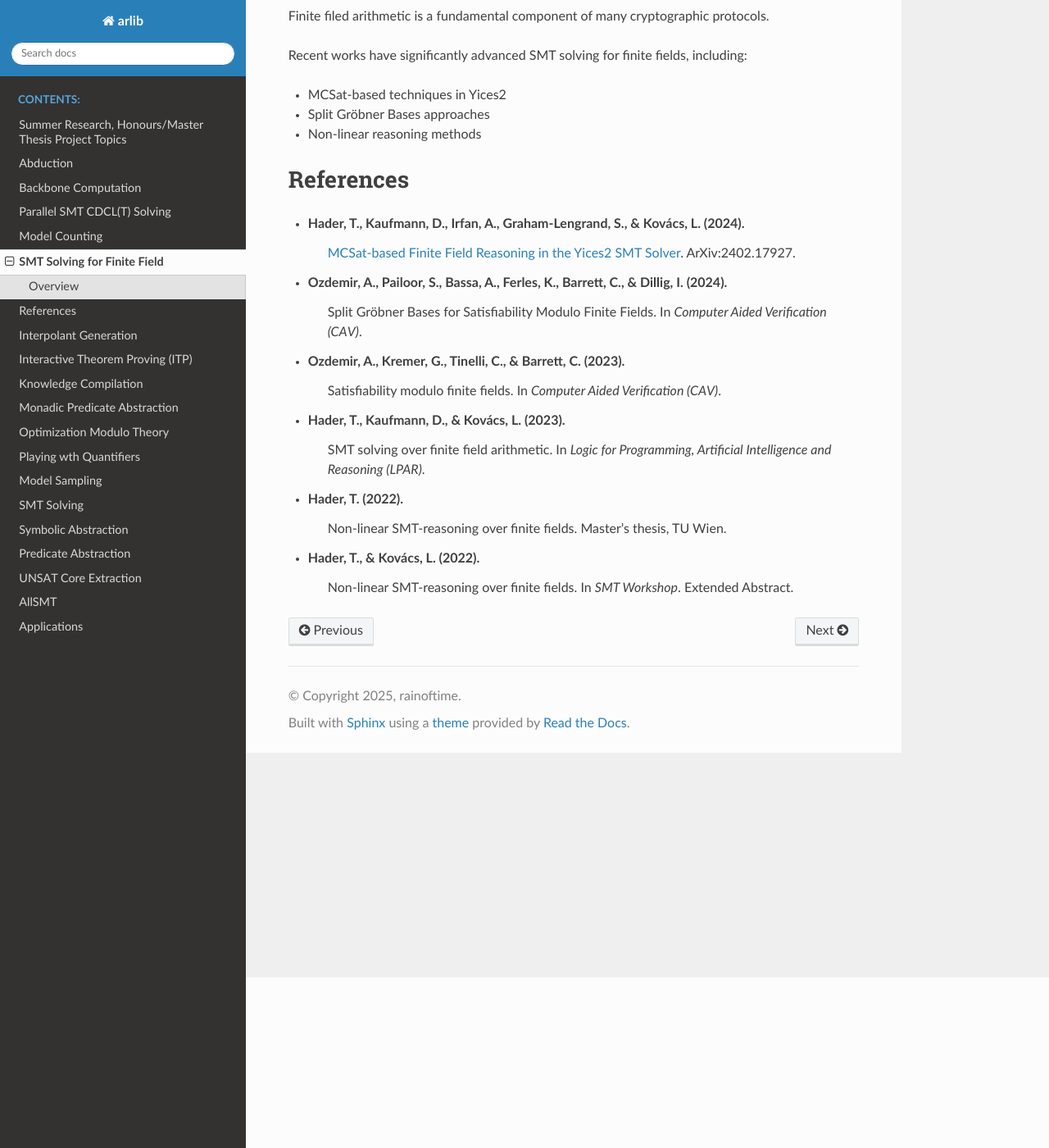
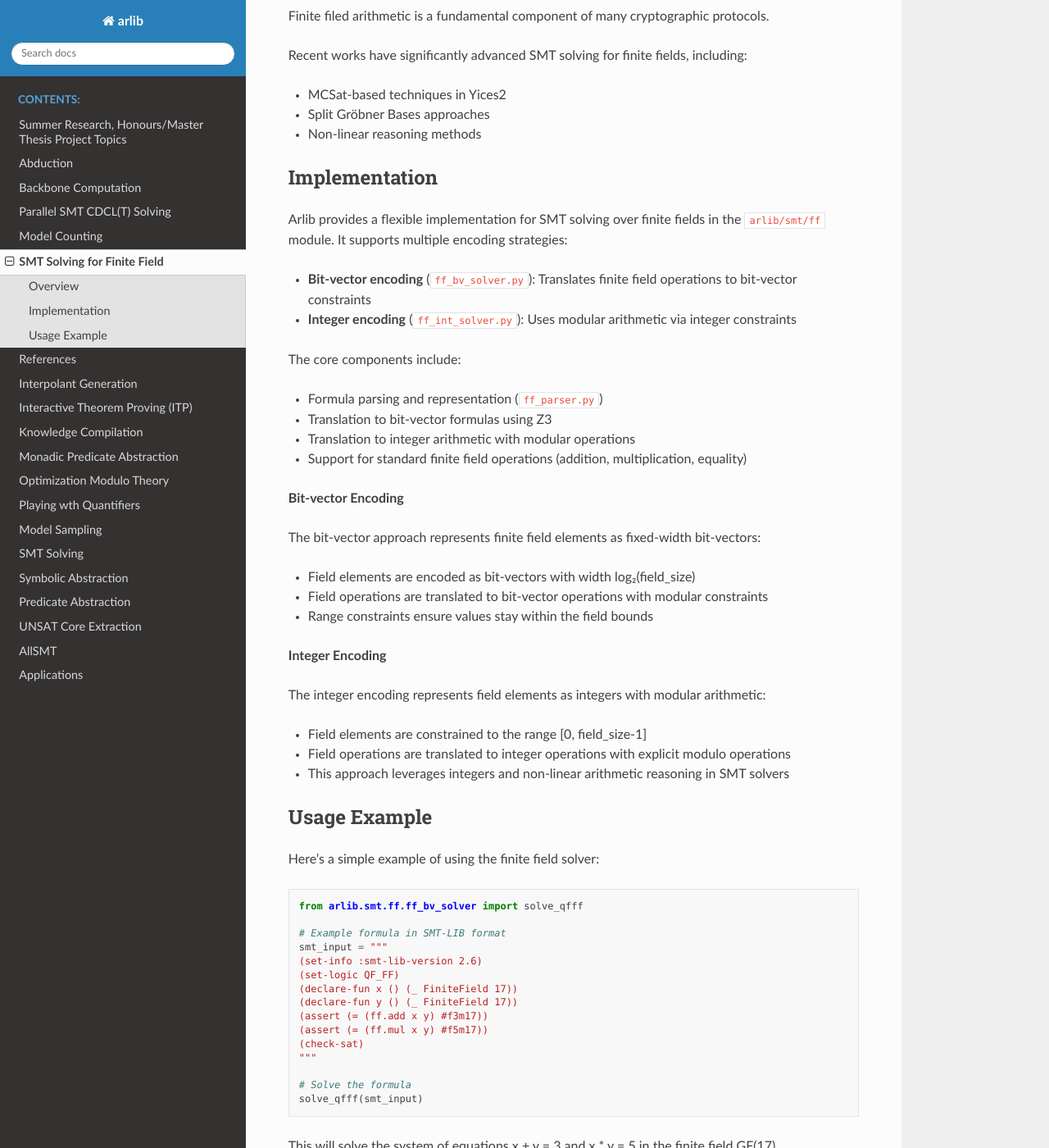
Before and after one commit to ZJU-Automated-Reasoning-Group/arlib, a Sphinx documentation site: the page built from docs/source/ff.rst, in a window 1280 px wide and 1400 px high, scrolled down 208 px. Shown: the whole window at 82% size. Built offline with Sphinx 7.4.7 and the Read the Docs theme 3.1.0, drawn with Linux system fonts in a browser that asks for light colours; some of the changed text lies outside the part shown.

Commit message:
more doc

```diff
--- a/docs/source/ff.rst
+++ b/docs/source/ff.rst
@@ -1,4 +1,3 @@
-
 SMT Solving for Finite Field
 ============================
 
@@ -18,6 +17,64 @@ Recent works have significantly advanced SMT solving for finite fields, includin
 * Split Gröbner Bases approaches
 * Non-linear reasoning methods
 
+================
+Implementation
+================
+
+Arlib provides a flexible implementation for SMT solving over finite fields in the ``arlib/smt/ff`` module. It supports multiple encoding strategies:
+
+* **Bit-vector encoding** (``ff_bv_solver.py``): Translates finite field operations to bit-vector constraints
+* **Integer encoding** (``ff_int_solver.py``): Uses modular arithmetic via integer constraints
+
+The core components include:
+
+* Formula parsing and representation (``ff_parser.py``)
+* Translation to bit-vector formulas using Z3
+* Translation to integer arithmetic with modular operations
+* Support for standard finite field operations (addition, multiplication, equality)
+
+
+**Bit-vector Encoding**
+
+The bit-vector approach represents finite field elements as fixed-width bit-vectors:
+
+* Field elements are encoded as bit-vectors with width log₂(field_size)
+* Field operations are translated to bit-vector operations with modular constraints
+* Range constraints ensure values stay within the field bounds
+
+**Integer Encoding**
+
+The integer encoding represents field elements as integers with modular arithmetic:
+
+* Field elements are constrained to the range [0, field_size-1]
+* Field operations are translated to integer operations with explicit modulo operations
+* This approach leverages integers and non-linear arithmetic reasoning in SMT solvers
+
+================
+Usage Example
+================
+
+Here's a simple example of using the finite field solver:
+
+.. code-block:: python
+
+    from arlib.smt.ff.ff_bv_solver import solve_qfff
+
+    # Example formula in SMT-LIB format
+    smt_input = """
+    (set-info :smt-lib-version 2.6)
+    (set-logic QF_FF)
+    (declare-fun x () (_ FiniteField 17))
+    (declare-fun y () (_ FiniteField 17))
+    (assert (= (ff.add x y) #f3m17))
+    (assert (= (ff.mul x y) #f5m17))
+    (check-sat)
+    """
+
+    # Solve the formula
+    solve_qfff(smt_input)
+
+This will solve the system of equations x + y = 3 and x * y = 5 in the finite field GF(17).
 
 References
 ==========
```
Also changed, not shown: README.md (+3 -1 lines), TODO.md (+1 -9 lines), docs/source/predicate_abstraction.rst (+22 -2 lines), 2 other files.
